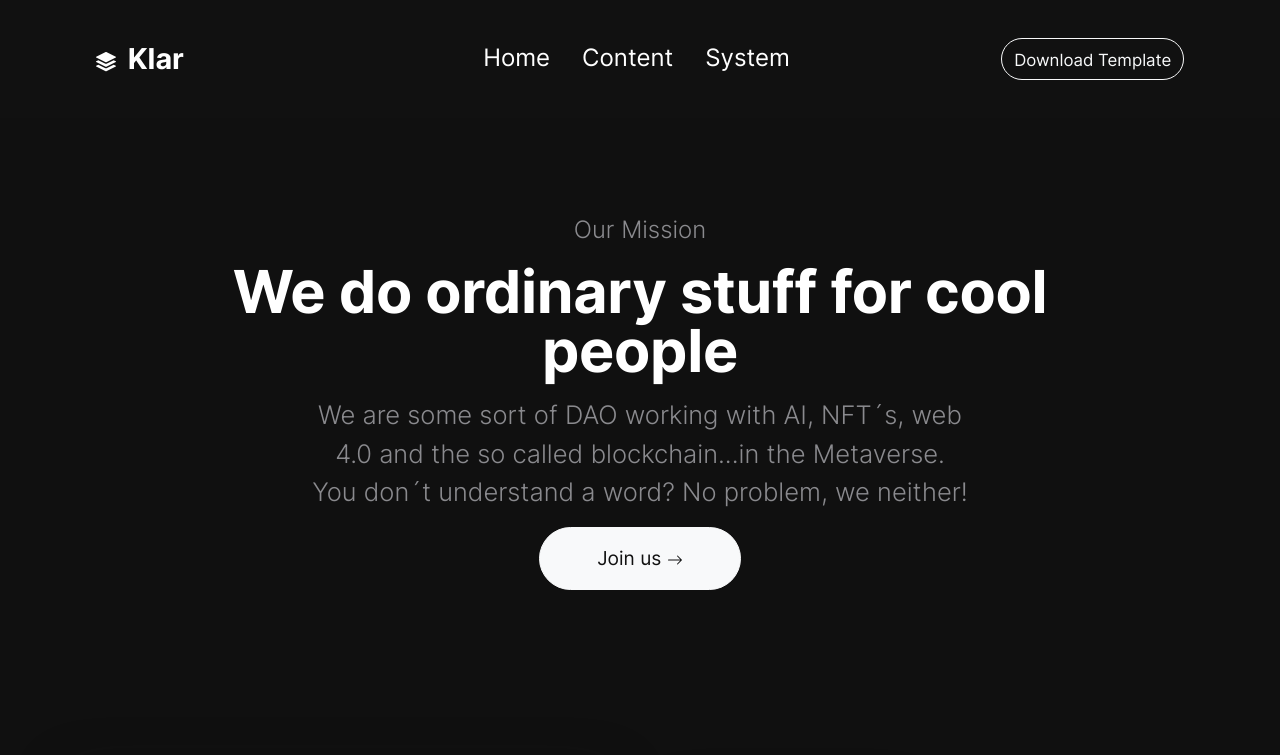
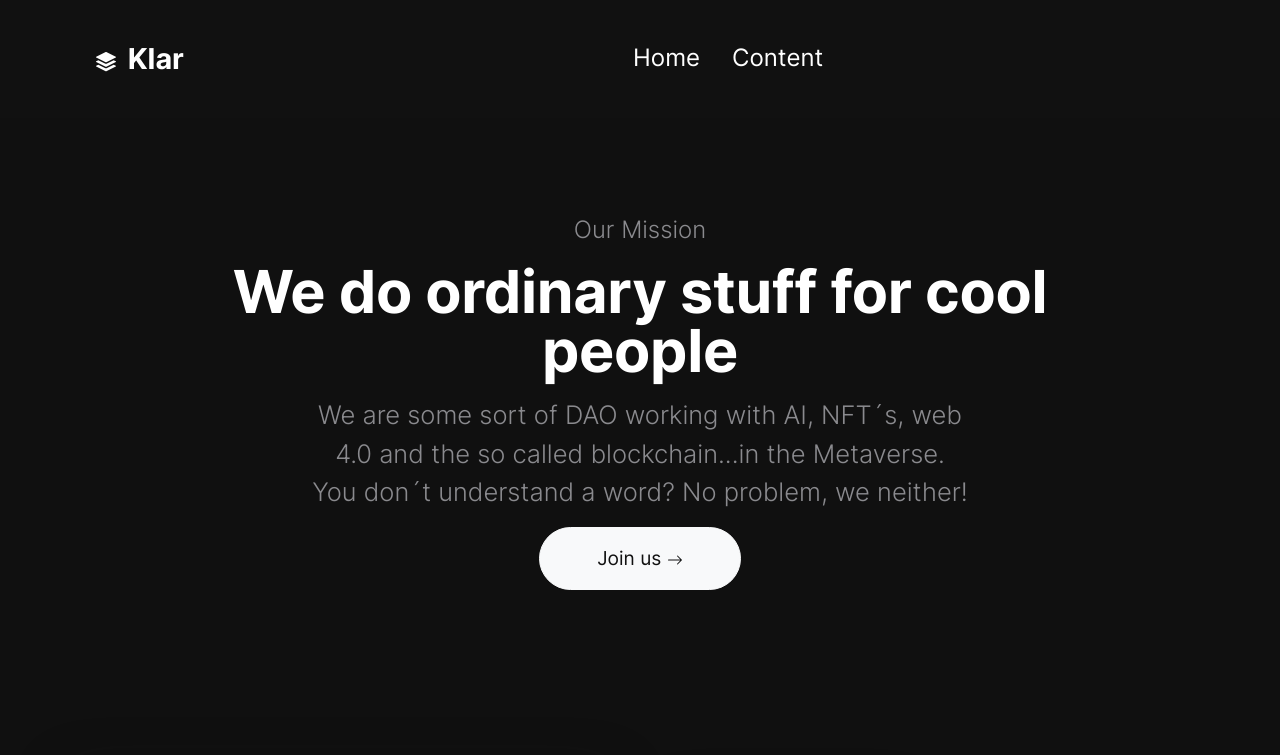
Before and after one commit to mgh-webtemplate/6, a plain HTML site: page index.html in a window 1280 px wide. Shown: the top 755 px of the page. Drawn offline with Linux system fonts and the light colour scheme.

Commit message:
Update index.html

```diff
--- a/index.html
+++ b/index.html
@@ -87,16 +87,6 @@
     Content
   </a>
 </li>
-<li class="nav-item">
-  <a class="nav-link fs-5" href="system.html" aria-label="A system message page">
-    System
-  </a>
-</li>
-
-    </ul>
-      <a href="https://templatedeck.com/klar-html-template.html" aria-label="Download this template" class="btn btn-outline-light">
-        <small>Download Template</small>
-      </a>
 </div>
 </nav>
 
```
